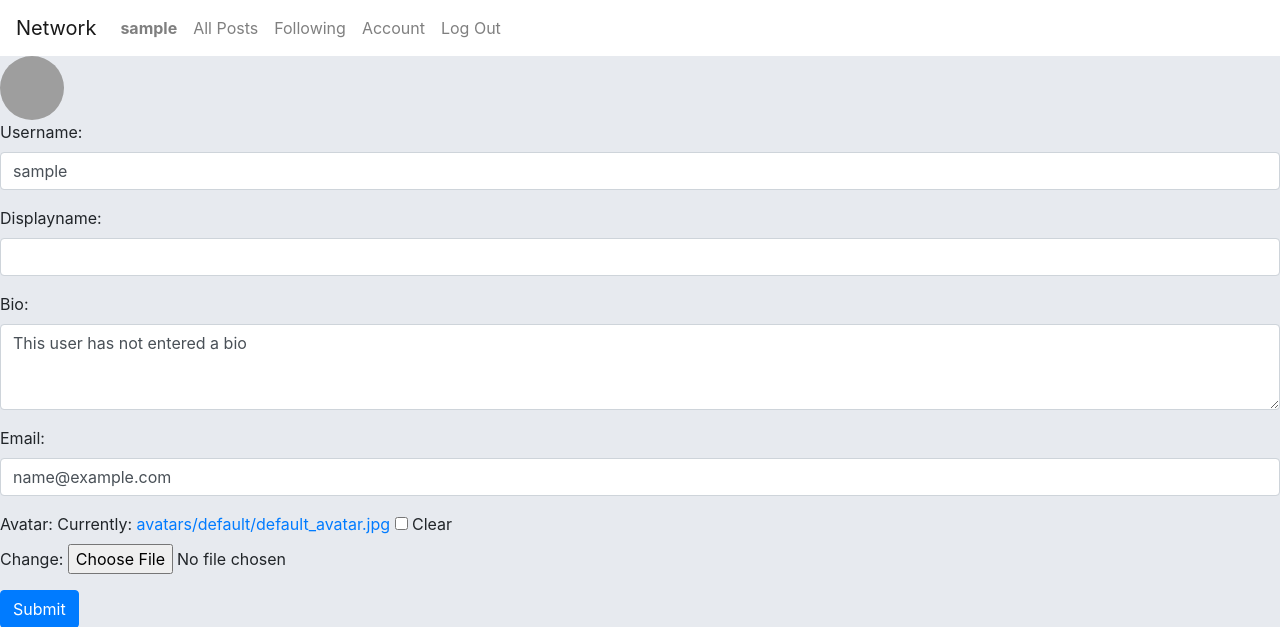
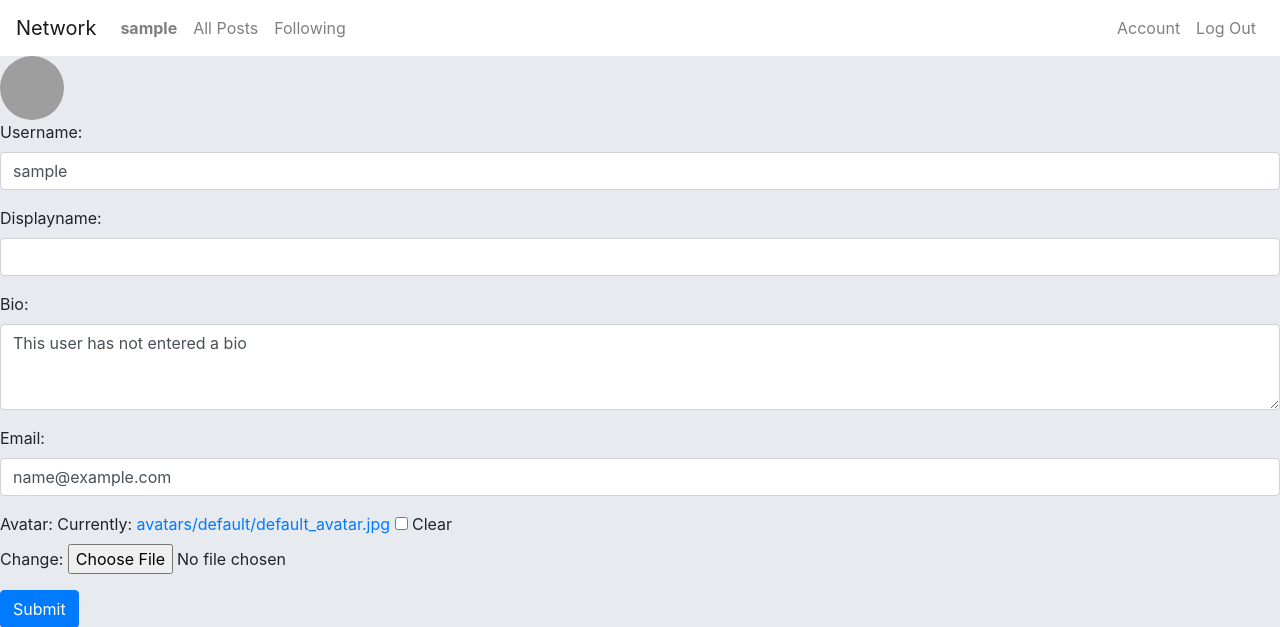
Before and after one commit to c-ehrlich/Touiteur, a Django app: page /account in a window 1280 px wide. Shown: the top 627 px of the page. Run offline with Django 3.2, Linux system fonts and the light colour scheme; the visitor is signed in with stand-in values (Sample User, id 1); some libraries are stand-ins or nearby versions; grey boxes are pictures that could not be loaded.

Commit message:
move account-related navbar items to the right

```diff
--- a/network/templates/network/layout.html
+++ b/network/templates/network/layout.html
@@ -23,7 +23,7 @@
                 </button>
 
                 <div class="collapse navbar-collapse" id="network-navbar">
-                    <ul class="navbar-nav mr-auto mt-2 mt-lg-0">
+                    <ul class="navbar-nav mr-auto">
                         {% if user.is_authenticated %}
                             <li class="nav-item">
                                 <a class="nav-link" href="{% url 'user' user.username %}"><strong>{{ user.username }}</strong></a>
@@ -36,6 +36,10 @@
                             <li class="nav-item">
                                 <a class="nav-link" href="{% url 'following' %}">Following</a>
                             </li>
+                        {% endif %}
+                    </ul>
+                    <ul class="navbar-nav">
+                        {% if user.is_authenticated %}
                             <li class="nav-item">
                                 <a class="nav-link" href="{% url 'account' %}">Account</a>
                             </li>
```
